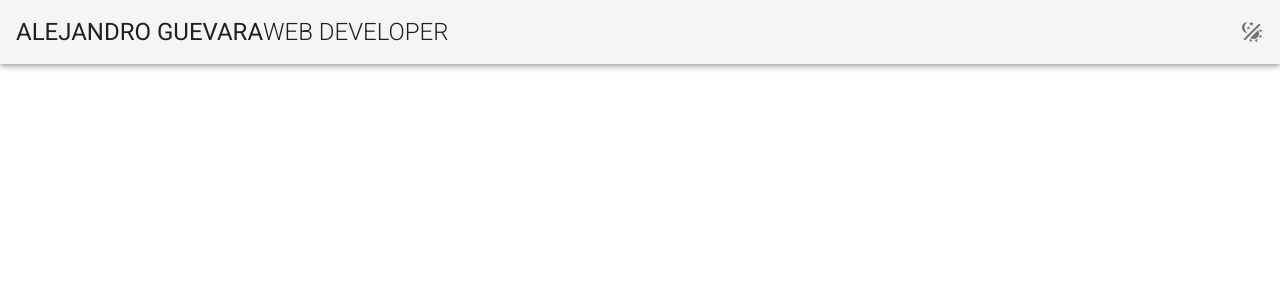
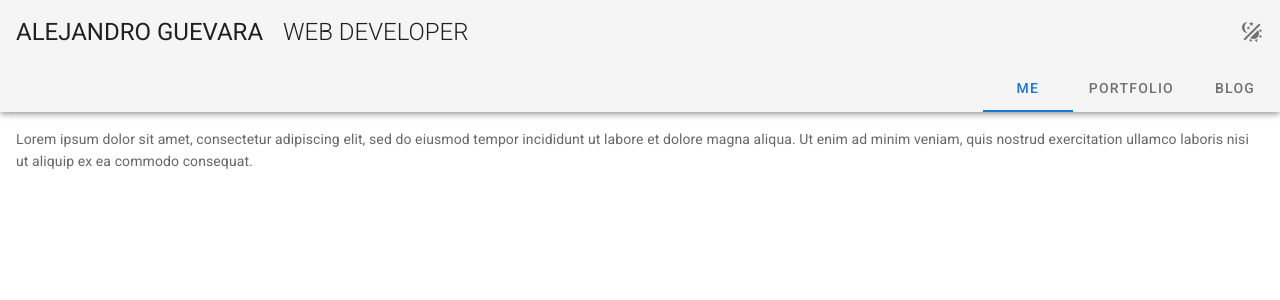
Before and after one commit to alejandroge/bio_vuejs, a Vue app: page / in a window 1280 px wide. Shown: the top 300 px of the page. Built offline with nearby package versions, Linux system fonts and the light colour scheme.

Commit message:
Add main menu using TABs (SPA)

```diff
--- a/src/App.vue
+++ b/src/App.vue
@@ -3,16 +3,40 @@
     <v-app-bar app :dark="darkMode">
       <v-toolbar-title class="headline text-uppercase">
         <span>Alejandro Guevara</span>
-        <span class="font-weight-light">Web Developer</span>
+        <span class="ml-5 font-weight-light">Web Developer</span>
       </v-toolbar-title>
 
       <v-spacer></v-spacer>
       <v-btn icon @click="darkMode = !darkMode">
         <v-icon>mdi-theme-light-dark</v-icon>
       </v-btn>
+
+      <template v-slot:extension>
+        <v-tabs
+          v-model="tab"
+          right
+          >
+          <v-tab
+            v-for="item in items"
+            :key="item"
+            >
+            {{ item }}
+          </v-tab>
+        </v-tabs>
+      </template>
     </v-app-bar>
 
     <v-content>
+      <v-tabs-items v-model="tab">
+        <v-tab-item
+          v-for="item in items"
+          :key="item"
+          >
+          <v-card flat>
+            <v-card-text>{{ text }}</v-card-text>
+          </v-card>
+        </v-tab-item>
+      </v-tabs-items>
     </v-content>
   </v-app>
 </template>
@@ -22,6 +46,9 @@ export default {
   name: 'App',
   data: () => ({
     darkMode: false,
+    tab: null,
+    items: ['Me', 'Portfolio', 'Blog'],
+    text: 'Lorem ipsum dolor sit amet, consectetur adipiscing elit, sed do eiusmod tempor incididunt ut labore et dolore magna aliqua. Ut enim ad minim veniam, quis nostrud exercitation ullamco laboris nisi ut aliquip ex ea commodo consequat.',
   }),
 };
 </script>
```
